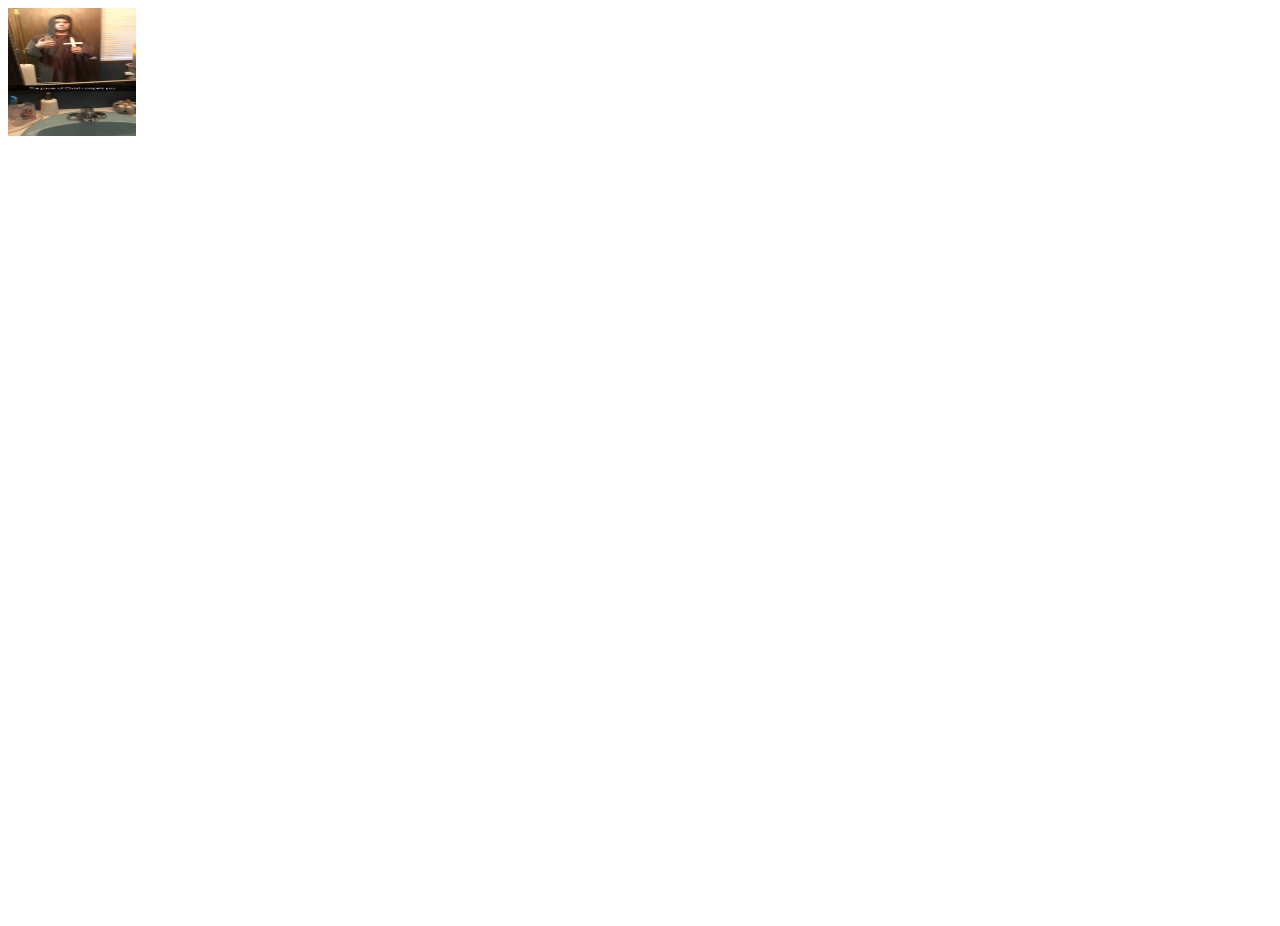
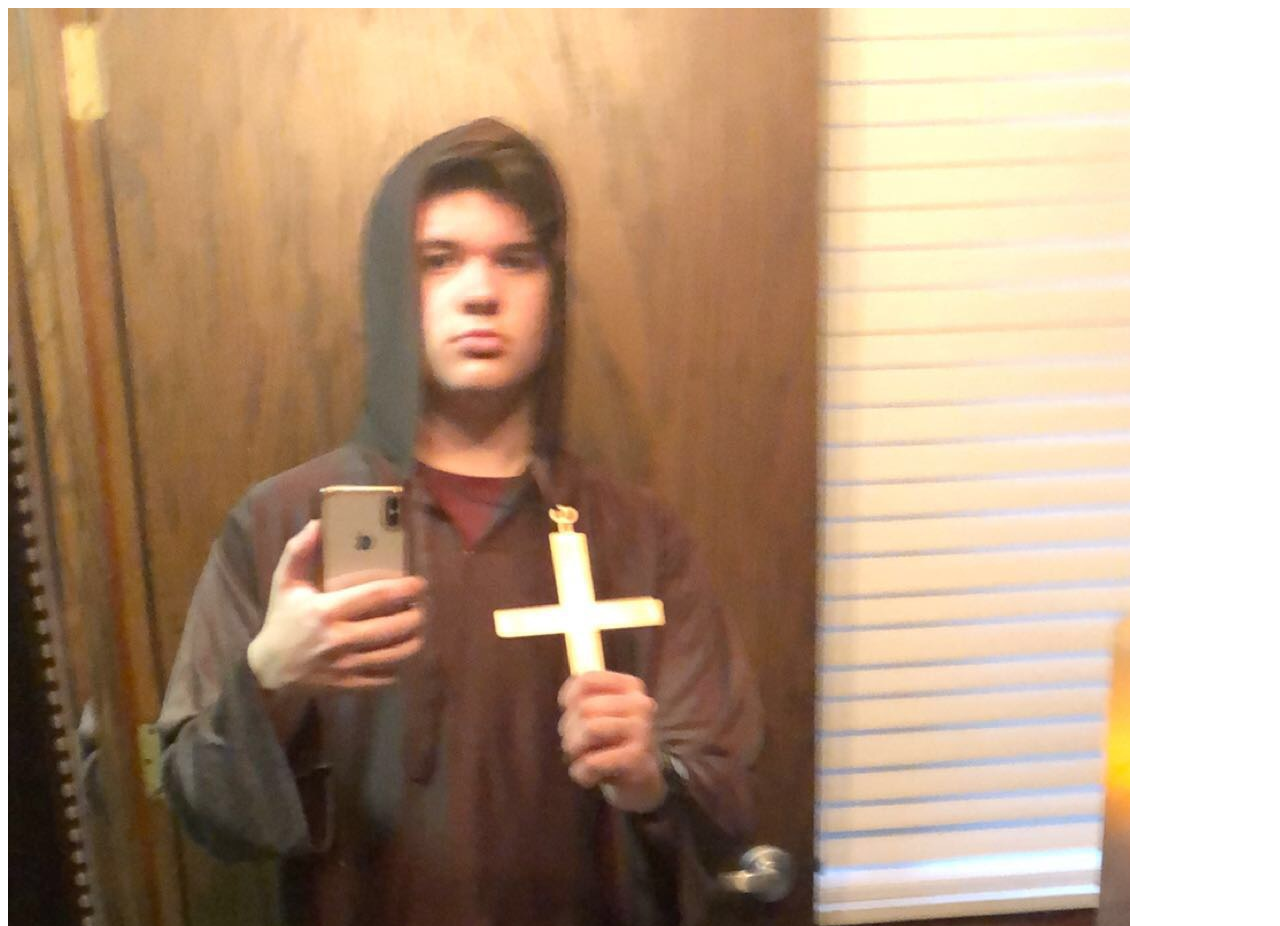
Before and after one commit to martinjd504/joesauce, a plain HTML site: page index.html in a window 1280 px wide. Shown: the top 926 px of the page. Before the commit the page ends 800 px from the top, so only its background shows below. Drawn offline with Linux system fonts and the light colour scheme.

Commit message:
Update index.html

```diff
--- a/index.html
+++ b/index.html
@@ -3,5 +3,5 @@
 <head>
 </head>
 <body>
-<img src= 'sauce1.jpg' width="128px" height="128px">
+<img src= 'sauce1.jpg' width="1122px" height="2208px">
 </html>
```
